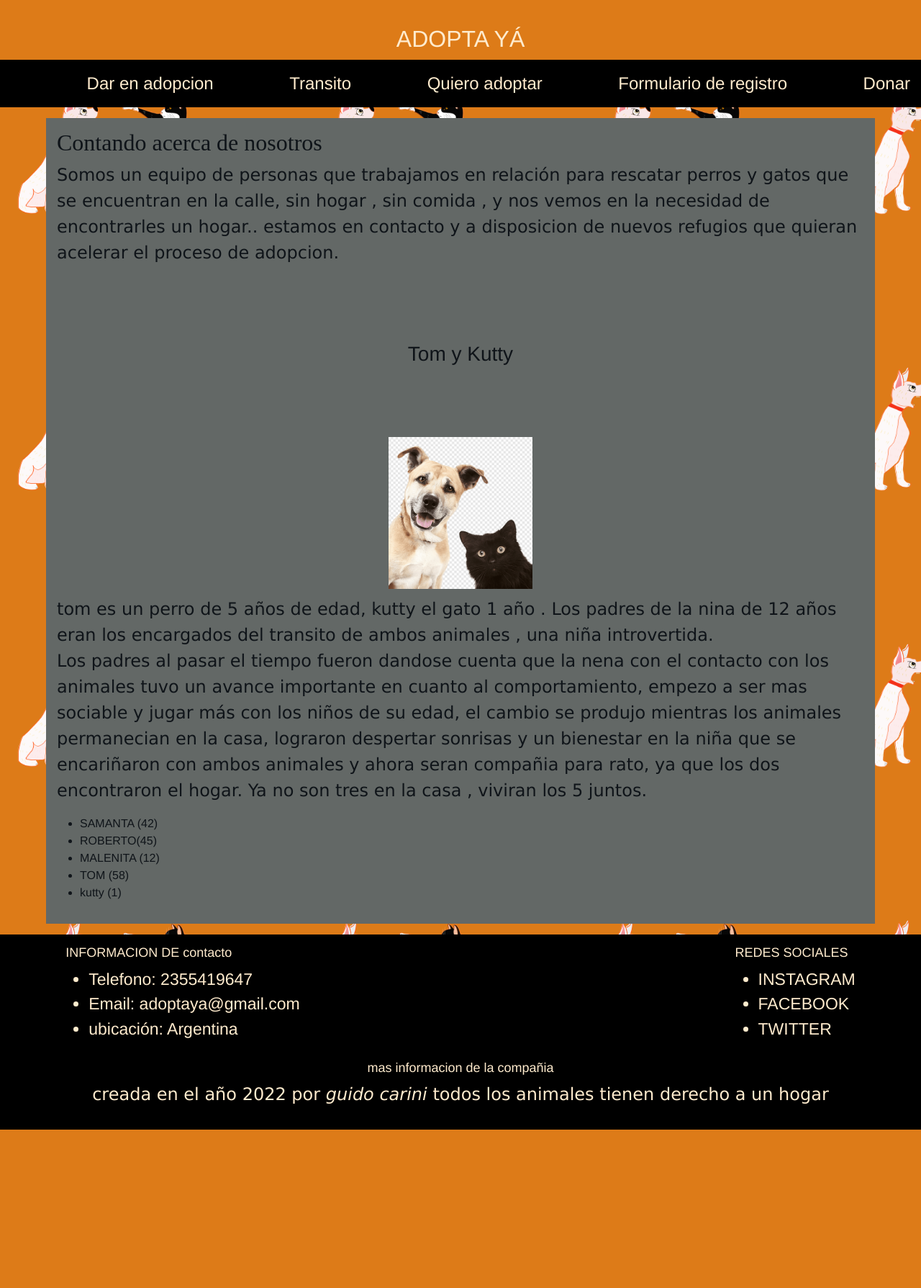
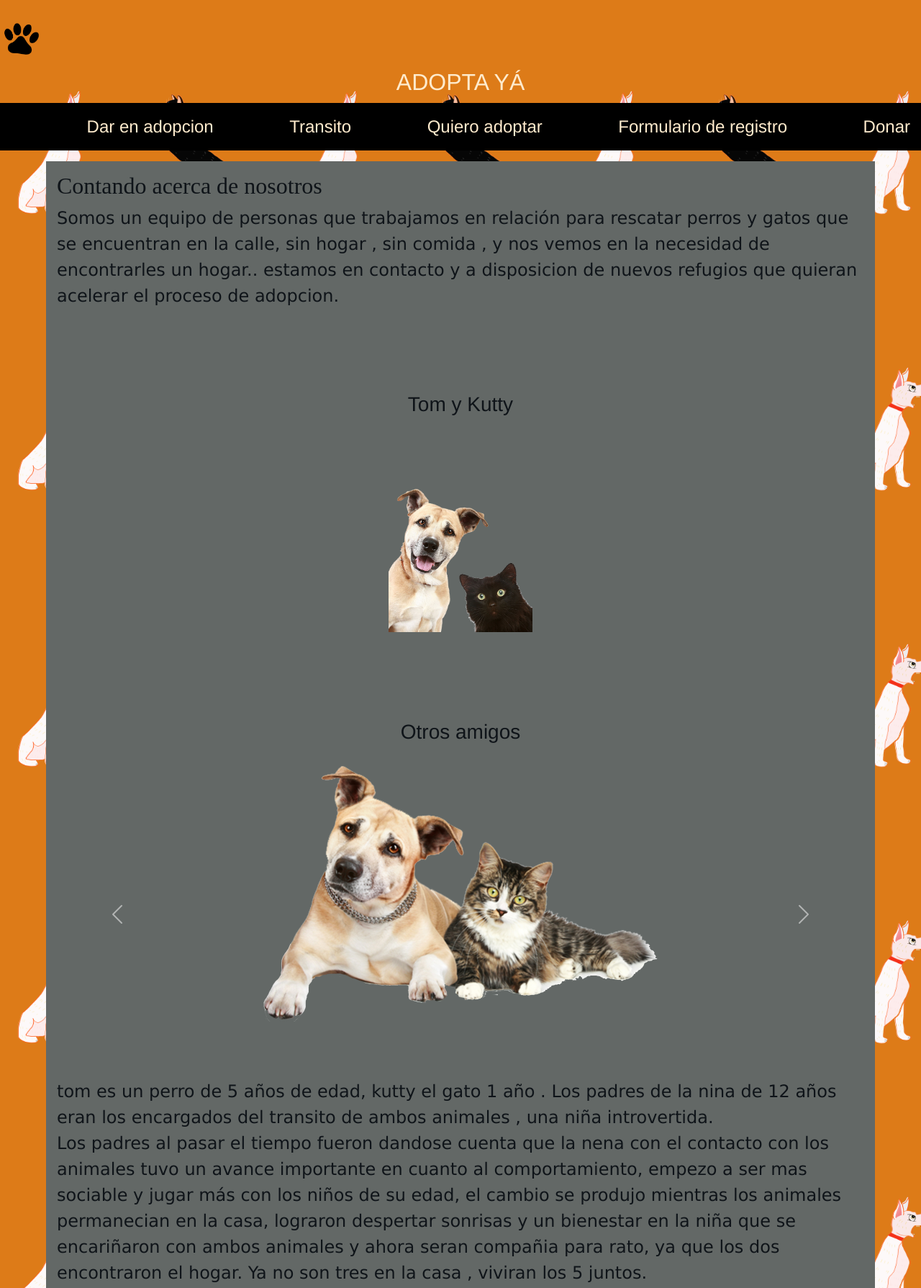
Before and after one commit to CariniGuido/adoptaya, a plain HTML site: page index.html in a window 1280 px wide. Shown: the top 1789 px of the page at 72% size. Before the commit the page ends 1569 px from the top, so only its background shows below. Drawn offline with nearby package versions, Linux system fonts and the light colour scheme; grey boxes are pictures that could not be loaded.

Commit message:
Añadí logo animado, mas una galeria en carrusel

```diff
--- a/assets/css/style.css
+++ b/assets/css/style.css
@@ -27,6 +27,16 @@ body {
   margin-bottom: 5px;
 
   text-decoration: none;
+}
+
+#carouselExampleControlsNoTouching .carousel-inner img {
+  object-fit: scale-down;
+  height: 50vh;
+  width: 100%;
+}
+h3 {
+  text-align: center;
+  margin-top: 10%;
 }
 
 #nav-bar {
@@ -197,3 +207,46 @@ img {
     transform: rotate(360deg);
   }
 }
+.logoperro {
+  height: 50px;
+  width: 50px;
+  padding: 0%;
+  margin: 5px;
+  margin-top: 5px;
+
+  display: flex;
+  flex-direction: initial;
+}
+
+.logoperro {
+  animation: rotate-top 0.5s steps(2, end) 6 alternate-reverse both;
+}
+@keyframes rotate-top {
+  0% {
+    transform: rotate(0);
+    transform-origin: top;
+  }
+  100% {
+    transform: rotate(360deg);
+    transform-origin: top;
+  }
+}
+
+.movi_texto {
+  -webkit-animation: focus-in-contract-bck 1s ninguna;
+  animation: focus-in-contract-bck 1s ninguna;
+}
+
+@keyframes focus-in-contract-bck {
+  0% {
+    letter-spacing: 1em;
+    transform: translateZ(300px);
+    filter: blur(12px);
+    opacity: 0;
+  }
+  100% {
+    transform: translateZ(12px);
+    filter: blur(0);
+    opacity: 1;
+  }
+}
--- a/index.html
+++ b/index.html
@@ -15,10 +15,14 @@
 <body>
     <div id="header">
 
+        <div class="logoperro"><img src="/assets/img/logo.png.png" alt="logoperro">
+        </div>
         <div id="title">
-            <a href="index.html"> ADOPTA YÁ</a>
+            <a class="movi_texto" href="index.html"> ADOPTA YÁ </a>
+        </div>
 
-        </div>
+
+
         <div id="nav-bar">
             <nav class="header__menu__ flex-md-row d-md-flex justify-content-md-between">
 
@@ -37,7 +41,7 @@
             </nav>
         </div>
     </div>
-
+    <div>
         <main>
 
             <h2>Contando acerca de nosotros</h2>
@@ -53,8 +57,34 @@
 
                 <h3>Tom y Kutty</h3>
 
-            <img src="assets/img/rescate.png" alt="perroygato" width=150>
+                <img src="assets/img/img1.png" alt="perroygato" width=150>
 
+            </div>
+
+            <h3> Otros amigos</h3>
+            <div id="carouselExampleControlsNoTouching" class="carousel slide" data-bs-touch="false"
+                data-bs-interval="false">
+                <div class="carousel-inner">
+                    <div class="carousel-item active">
+                        <img src="assets/img/img2.png" class="d-block" alt="imgperrogato">
+                    </div>
+                    <div class="carousel-item">
+                        <img src="assets/img/img3.png" class="d-block w-100 " alt="imgperrogato1">
+                    </div>
+                    <div class="carousel-item">
+                        <img src="assets/img/img4.png" class="d-block " alt="imgperrogato3">
+                    </div>
+                </div>
+                <button class="carousel-control-prev" type="button" data-bs-target="#carouselExampleControlsNoTouching"
+                    data-bs-slide="prev">
+                    <span class="carousel-control-prev-icon" aria-hidden="true"></span>
+                    <span class="visually-hidden">Previous</span>
+                </button>
+                <button class="carousel-control-next" type="button" data-bs-target="#carouselExampleControlsNoTouching"
+                    data-bs-slide="next">
+                    <span class="carousel-control-next-icon" aria-hidden="true"></span>
+                    <span class="visually-hidden">Next</span>
+                </button>
             </div>
 
             <p> tom es un perro de 5 años de edad, kutty el gato 1 año . Los padres de la nina de 12 años eran los
@@ -90,8 +120,8 @@
                     </ul>
                 </div>
                 <div class="videoAdopcion">
-                <iframe width="" height="" src="https://www.youtube.com/embed/HGN_t0kZos0" title="YouTube video player"
-                    frameborder="0"
+                    <iframe width="" height="" src="https://www.youtube.com/embed/HGN_t0kZos0"
+                        title="YouTube video player" frameborder="0"
                         allow="accelerometer; autoplay; clipboard-write; encrypted-media; gyroscope; picture-in-picture"
                         allowfullscreen></iframe>
                 </div>
@@ -107,7 +137,8 @@
                 </div>
                 <div>
                     <h4>mas informacion de la compañia</h4>
-                <p>creada en el año 2022 por <cite>guido carini</cite> todos los animales tienen derecho a un hogar </p>
+                    <p>creada en el año 2022 por <cite>guido carini</cite> todos los animales tienen derecho a un hogar
+                    </p>
                 </div>
             </div>
         </footer>
```
Also changed, not shown: assets/img/img1.png (added), assets/img/img2.png (added), assets/img/img3.png (added), assets/img/img4.png (added), assets/img/logo.png.png (added), assets/img/rescate.png (deleted). Lines whose indentation alone changed are shown as unchanged.
